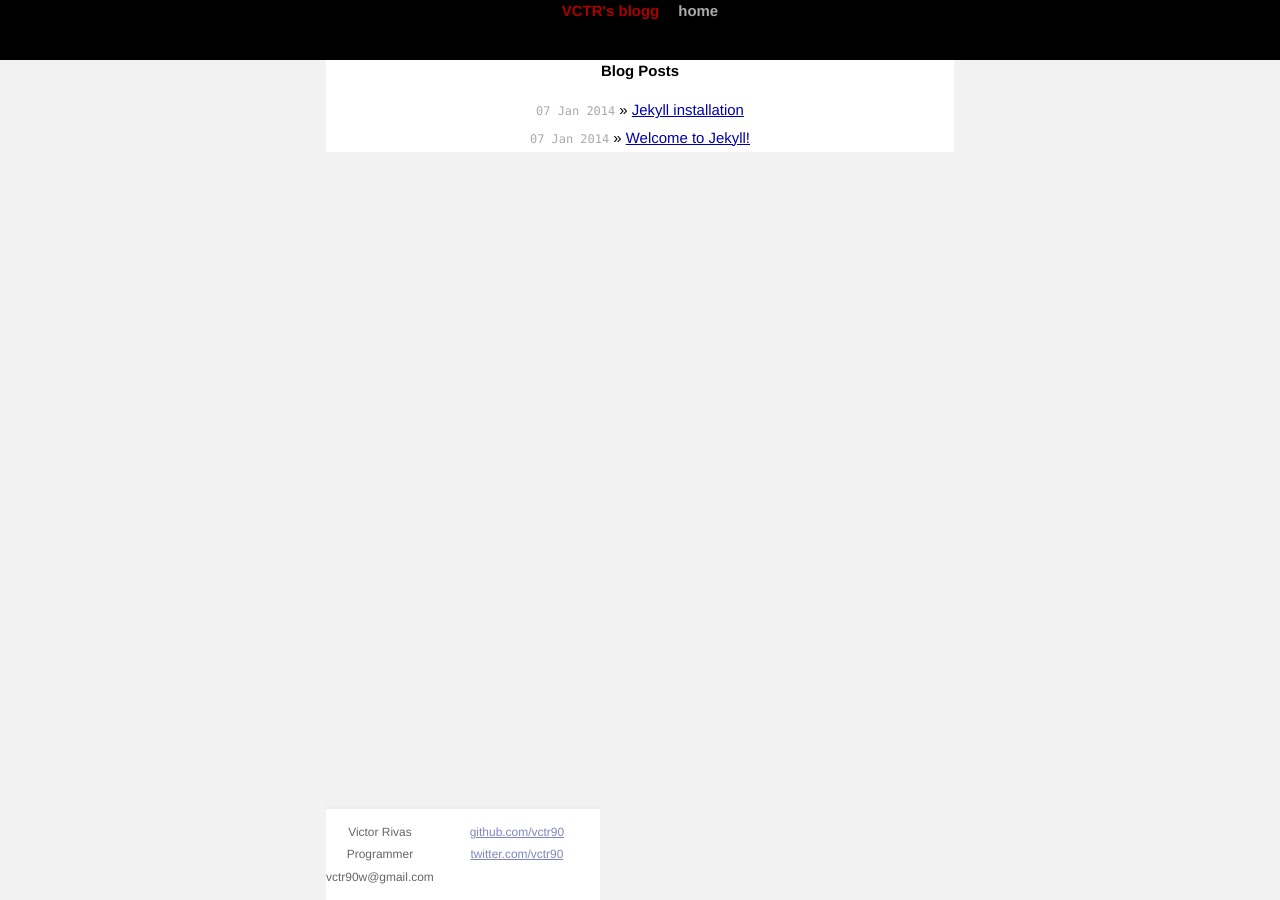
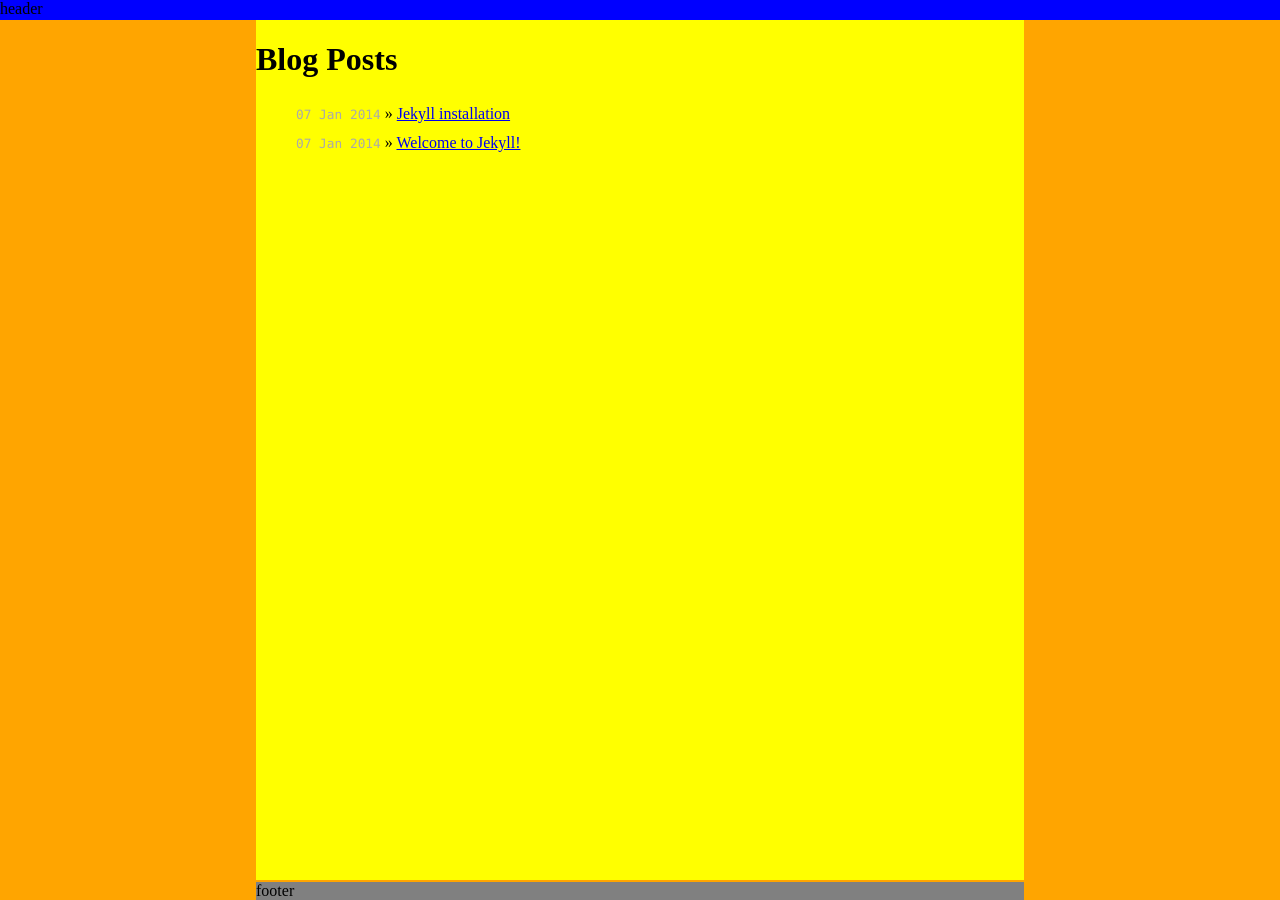
Before and after one commit to rivasvict/vctr90.github.io, a Jekyll site: the page built from index.html, in a window 1280 px wide. Built offline with Jekyll 4.4.1, drawn with Linux system fonts in a browser that asks for light colours; Markdown is read by kramdown in place of the engine named in the settings.

Commit message:
styling failed

```diff
--- a/_layouts/default.html
+++ b/_layouts/default.html
@@ -1,50 +1,17 @@
 <!DOCTYPE html>
 	<html>
 		<head>
-        <meta charset="utf-8">
-        <meta http-equiv="X-UA-Compatible" content="IE=edge,chrome=1">
-        <title>{{ page.title }}</title>
-        <meta name="viewport" content="width=device-width">
-
-        <!-- syntax highlighting CSS -->
-        <link rel="stylesheet" href="/css/syntax.css">
-
-        <!-- Custom CSS -->
-        <link rel="stylesheet" href="/css/main.css">
-
-	<!-- Bootstrap-->
-	<!--<link rel="stylesheet" href="/css/bootstrap.css">
-	<link rel="stylesheet" href="/css/bootstrap.min.css">
-	<link rel="stylesheet" href="/css/bootstrap-theme.css">
-	<link rel="stylesheet" href="/css/bootstrap-theme.min.css">-->
-
-    </head>
+			<link type="text/css" rel="stylesheet" href="css/main.css"/>
+		<head>
 		<body>
-
-        <div class="site">
-          <div class="header">
-            <h1 class="title"><a href="/">{{ site.name }}</a></h1>
-            <a class="extra" href="/">home</a>
+			<div id=wrapper>
+				<div id="header">
+					header
 				</div>
-
                         		{{ content }}
-
-          <div class="footer">
-            <div class="contact">
-              <p>
-                Victor Rivas<br />
-                Programmer<br />
-                vctr90w@gmail.com
-              </p>
-            </div>
-            <div class="contact">
-              <p>
-                <a href="https://github.com/vctr90">github.com/vctr90</a><br />
-                <a href="https://twitter.com/vctr90">twitter.com/vctr90</a><br />
-              </p>
+				<div id="footer">
+                                        footer
                                 </div>
 			</div>
-        </div>
-
 		</body>
 	</html>
--- a/css/main.css
+++ b/css/main.css
@@ -1,41 +1,37 @@
-/*****************************************************************************/
-/*
-/* Common
-/*
-/*****************************************************************************/
-
-/* Global Reset */
-* {
-  margin: 0;
-  padding: 0;
+*{
+//	border:2px dashed black;
 }
 
-html, body {
-  height: 100%;
+body{
+	background-color:orange;
+	width:60%;
+	margin-left:auto;
+	margin-right:auto;
 }
 
-body {
-  background-color: #F2F2F2;
-  font: 13.34px Helvetica, Arial, sans-serif;
-  font-size: small;
-  text-align: center;
+#wrapper{
+//	background-color:green;
 }
 
-h1, h2, h3, h4, h5, h6 {
-  font-size: 100%; }
+#header{
+        background-color:blue;
+	position:absolute;
+	height:20px;
+	top:0;
+	left:0;
+	width:100%;
+	//display:none;
+}
 
-h1 { margin-bottom: 1em; }
-p { margin: 1em 0; }
+#home{
+	top:20px;
+        background-color:yellow;
+	position:absolute;
+	width:60%;
+	bottom:20px;
+	overflow:scroll;
+}
 
-a         { color: #00a; }
-a:hover   { color: #000; }
-a:visited { color: #a0a; }
-
-/*****************************************************************************/
-/*
-/* Home
-/*
-/*****************************************************************************/
 .posts {
   list-style-type: none;
   margin-bottom: 2em;
@@ -51,134 +47,9 @@ a:visited { color: #a0a; }
   font-size: 80%;
 }
 
-/*****************************************************************************/
-/*
-/* Site
-/*
-/*****************************************************************************/
-
-.header{
-  background: Black;
-  width: 100%;
-  height: 60px;
-  position: absolute;
-  top: 0px;
-  left:0px;
- // opacity:0.4;
+#footer{
+        background-color:gray;
+	position:absolute;
+	bottom:0;
+	width:60%;
 }
-
-.site {
-  font-size: 115%;
-/*  text-align: justify;*/
-  width: 42em;
-  height:100%;
-  margin: 0px auto 0px;
-  line-height: 1.5em;
-  background-color: #F2F2F2;
-}
-
-.header a {
-  font-weight: bold;
-  text-decoration: none;
-}
-
-.title {
-  display: inline-block;
-  margin-bottom: 2em;
-}
-
-.title a {
-  color: #a00;
-}
-
-.title a:hover {
-  color: #000;
-}
-
-.header a.extra {
-  color: #aaa;
-  margin-left: 1em;
-}
-
-.header a.extra:hover {
-  color: #000;
-}
-
-.meta {
-  color: #aaa;
-}
-
-.footer {
-  font-size: 80%;
-  background-color:white;
-  color: #666;
-  border-top: 4px solid #eee;
-  //margin-top: 2em;
-  top:auto;
-  overflow: hidden;
-  position:absolute;
-  bottom:0px;
-}
-
-.footer .contact {
-  float: left;
-  margin-right: 3em;
-}
-
-.footer .contact a {
-  color: #8085C1;
-}
-
-.footer .rss {
-  margin-top: 1.1em;
-  margin-right: -.2em;
-  float: right;
-}
-
-.footer .rss img {
-  border: 0;
-}
-
-#home{
-  top:60px;
-  position:relative;
-  background-color:white;
-}
-
-/*****************************************************************************/
-/*
-/* Posts
-/*
-/*****************************************************************************/
-
-/* standard */
-.post pre {
-  border: 1px solid #ddd;
-  background-color: #eef;
-  padding: 0 .4em;
-}
-
-.post ul, .post ol {
-  margin-left: 1.35em;
-}
-
-.post code {
-  border: 1px solid #ddd;
-  background-color: #eef;
-  padding: 0 .2em;
-}
-
-.post pre code {
-  border: none;
-}
-
-/* terminal */
-.post pre.terminal {
-  border: 1px solid #000;
-  background-color: #333;
-  color: #FFF;
-}
-
-.post pre.terminal code {
-  background-color: #333;
-}
--- a/css/style.css
+++ /dev/null
@@ -1,3 +0,0 @@
-.header{
-	background:gray;
-}
```
Also changed, not shown: _layouts/defaults.html (added, +50 -0 lines), mains.css (added, +194 -0 lines). Lines whose indentation alone changed are shown as unchanged.
